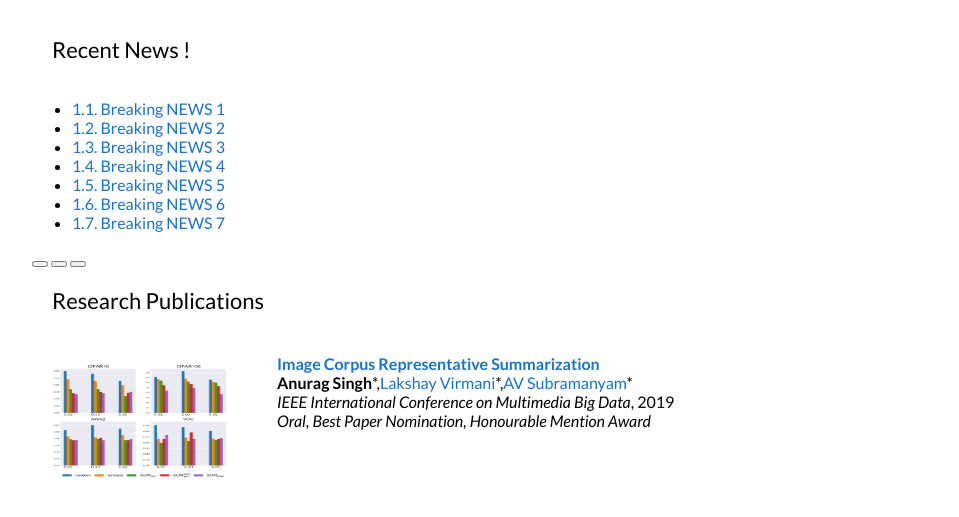
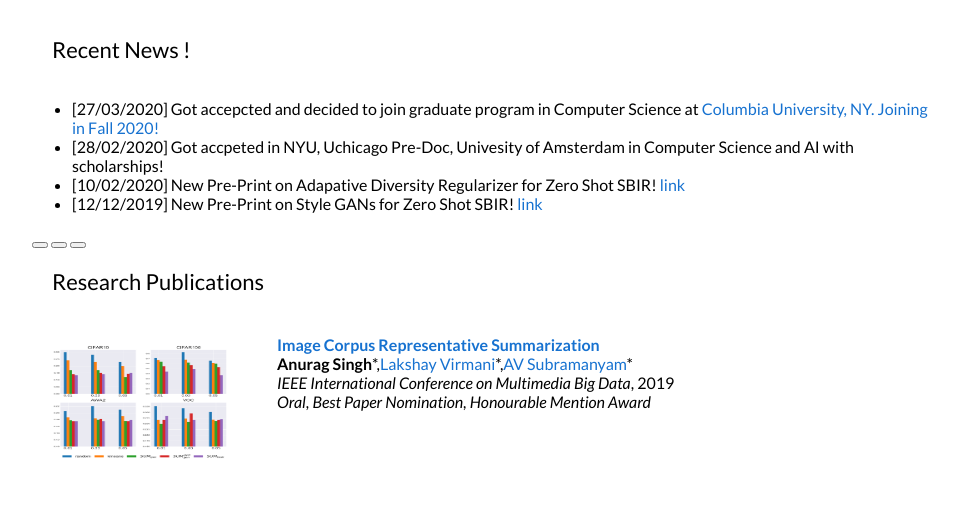
Before and after one commit to Anurag14/anurag14.github.io, a Jekyll site: the page built from index.html, in a window 1280 px wide, cut to the strip 312-843 px from the top of the page. Shown: the top 517 px of the strip, without its empty margins (158-1117 px from the left). Built offline with Jekyll 4.4.1, drawn with Linux system fonts in a browser that asks for light colours.

Commit message:
Update mainpage.html

```diff
--- a/_layouts/mainpage.html
+++ b/_layouts/mainpage.html
@@ -111,13 +111,10 @@
    <tr onmouseout="deepburst_stop()" onmouseover="deepburst_start()" >
    <div class="bn-news">
     <ul>
-      <li><a href="#">1.1. Breaking NEWS 1</a></li>
-      <li><a href="#">1.2. Breaking NEWS 2</a></li>
-      <li><a href="#">1.3. Breaking NEWS 3</a></li>
-      <li><a href="#">1.4. Breaking NEWS 4</a></li>
-      <li><a href="#">1.5. Breaking NEWS 5</a></li>
-      <li><a href="#">1.6. Breaking NEWS 6</a></li>
-      <li><a href="#">1.7. Breaking NEWS 7</a></li>
+      <li>[27/03/2020] Got accepcted and decided to join graduate program in Computer Science at <a href="https://www.columbia.edu/">Columbia University, NY. Joining in Fall 2020!</a></li>
+      <li>[28/02/2020] Got accpeted in NYU, Uchicago Pre-Doc, Univesity of Amsterdam in Computer Science and AI with scholarships!<a href="#"></a></li>
+      <li>[10/02/2020] New Pre-Print on Adapative Diversity Regularizer for Zero Shot SBIR! <a href="#">link</a></li>
+      <li>[12/12/2019] New Pre-Print on Style GANs for Zero Shot SBIR! <a href="#">link</a></li>
     </ul>
    </div>
    <div class="bn-controls">
```
